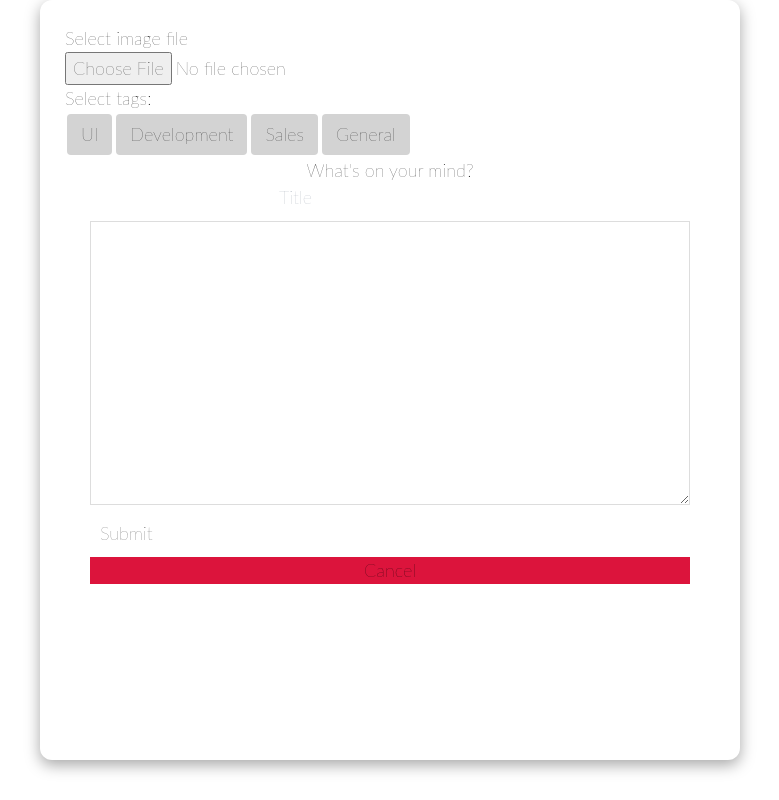
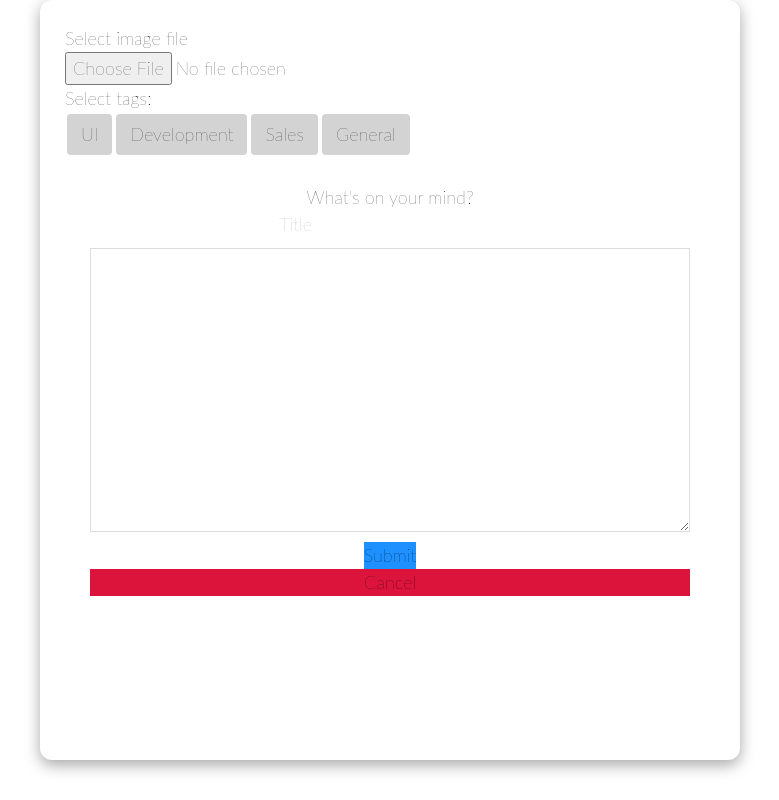
Before and after one commit to re-JECT-127/plusrepfront, a React (Create React App) app: page /#/postQuestion in a window 1280 px wide. Shown: the whole page, without its empty margins (250-1029 px from the left). Built offline with nearby package versions, Linux system fonts and the light colour scheme.

Commit message:
my name is chickyy
chikkichikki

```diff
--- a/src/Modal.css
+++ b/src/Modal.css
@@ -68,6 +68,10 @@
     cursor: pointer;
   }
 
+  #submitButton {
+    background-color: dodgerblue;
+  }
+
   #cancelBtn {
     background-color: crimson;
   }
--- a/src/Pages/postQuestion.js
+++ b/src/Pages/postQuestion.js
@@ -230,6 +230,7 @@ function PostQuestion({ setOpenModal }) {
                   <ul>
                     <li>
                       <div>
+
                         {isFilePicked ? (
                           <div>
                             <img src={image} alt="preview" />
--- a/src/components/textForm.js
+++ b/src/components/textForm.js
@@ -1,9 +1,10 @@
-import '../App.css'
+import '../Modal.css'
 
 const TextForm = ({ onSubmit, postChange, postValue, titleValue, titleChange }) => {
   return (
     <form onSubmit={onSubmit}>
       <div>
+        <br></br>
         <h2>What's on your mind?</h2>
         <header>
         <input
@@ -19,7 +20,7 @@ const TextForm = ({ onSubmit, postChange, postValue, titleValue, titleChange })
           onChange={postChange}
           rows="10"
         ></textarea>
-        <button class="btn btn-primary">Submit</button>
+        <button id="submitButton">Submit</button>
       </div>
     </form>
   )
```
